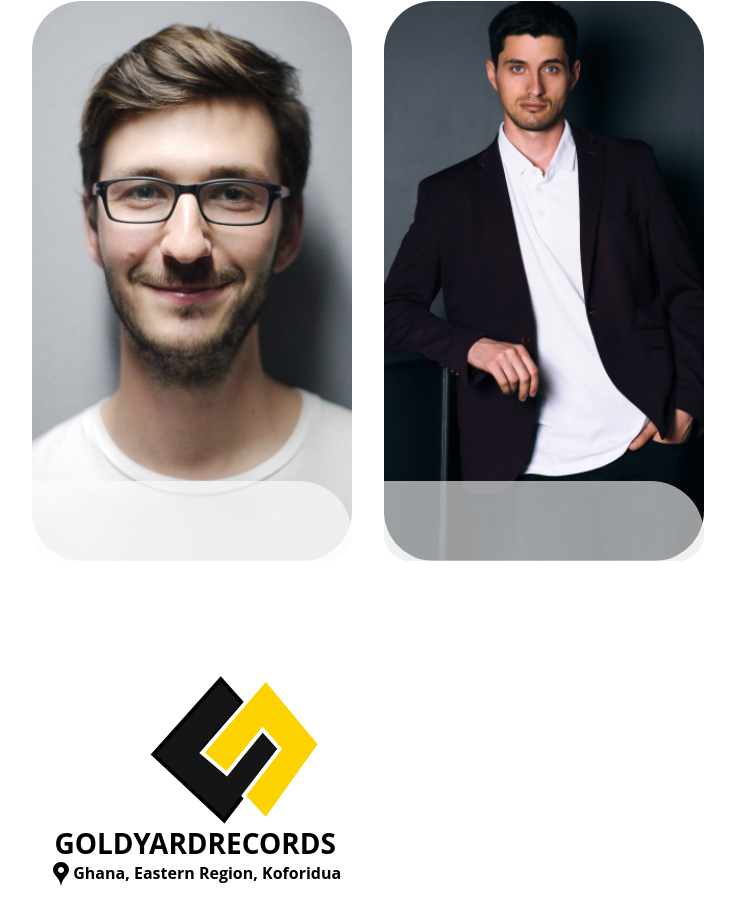
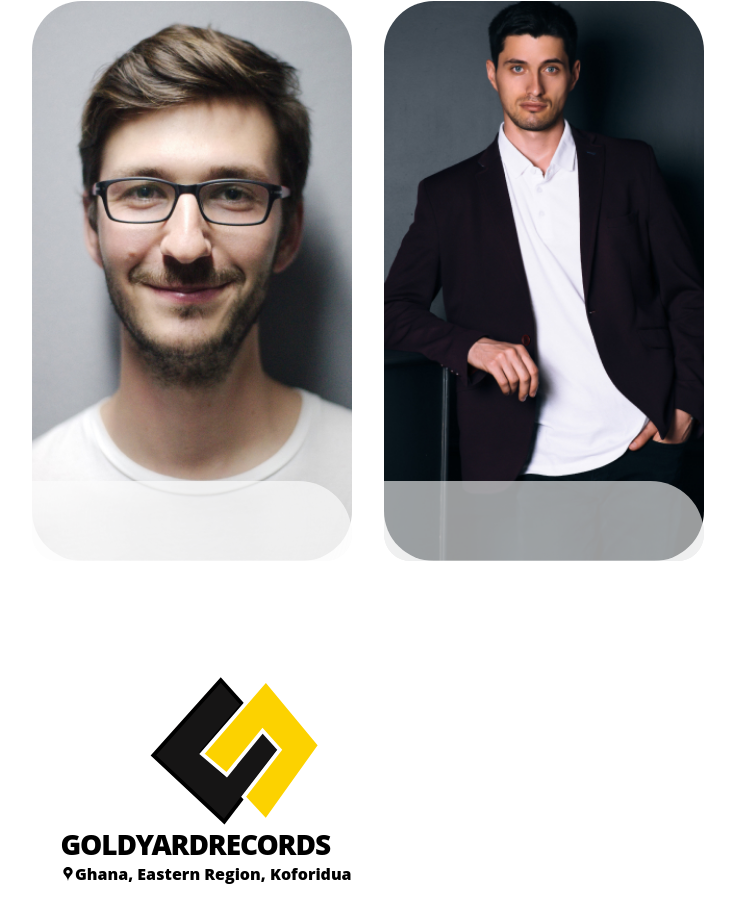
Before and after one commit to Tetteh-Yaw-Precious/GoldYardRecordsUpgrade-master, a plain HTML site: page index.html in a window 1280 px wide. Shown: the part 2634-3547 px from the top of the page, without its empty margins (272-1007 px from the left). Drawn offline with Linux system fonts and the light colour scheme.

Commit message:
update on GoldYardRecords

```diff
--- a/index.html
+++ b/index.html
@@ -167,9 +167,9 @@
                 <div class="imgContainer">
                     <img src="./ASSETS/footer/goldyardlogofooter.svg" class="footerLogo">
                 </div>
-                <h1>GOLDYARDRECORDS</h1>
+                <h1 class="GYD">GOLDYARDRECORDS</h1>
                 <div class="iconLocation">
-                    <img src="./ASSETS/footer/iconmonstr-location-3.svg" alt="">
+                    <img src="./ASSETS/footer/iconmonstr-location-3.svg" class="loc">
                     <h1>Ghana, Eastern Region, Koforidua</h1>
                 </div>
             </div>
--- a/scss/Homepage/_footer.scss
+++ b/scss/Homepage/_footer.scss
@@ -19,7 +19,10 @@
       justify-content: center !important;
       margin-left: 8rem;
     }
-
+    .GYD{
+        letter-spacing: -0.04em;
+        font-weight: 900 !important;
+    }
     h1 {
       font-weight: 700;
     }
@@ -27,8 +30,13 @@
       width: 100%;
       display: flex;
       justify-content: center;
+      margin-left: .7rem;
       h1 {
         font-size: 16px;
+        font-weight: 1000;
+      }
+      .loc{
+          width: 4%;
       }
     }
   }
```
Also changed, not shown: scss/style.css, 1 other file.
